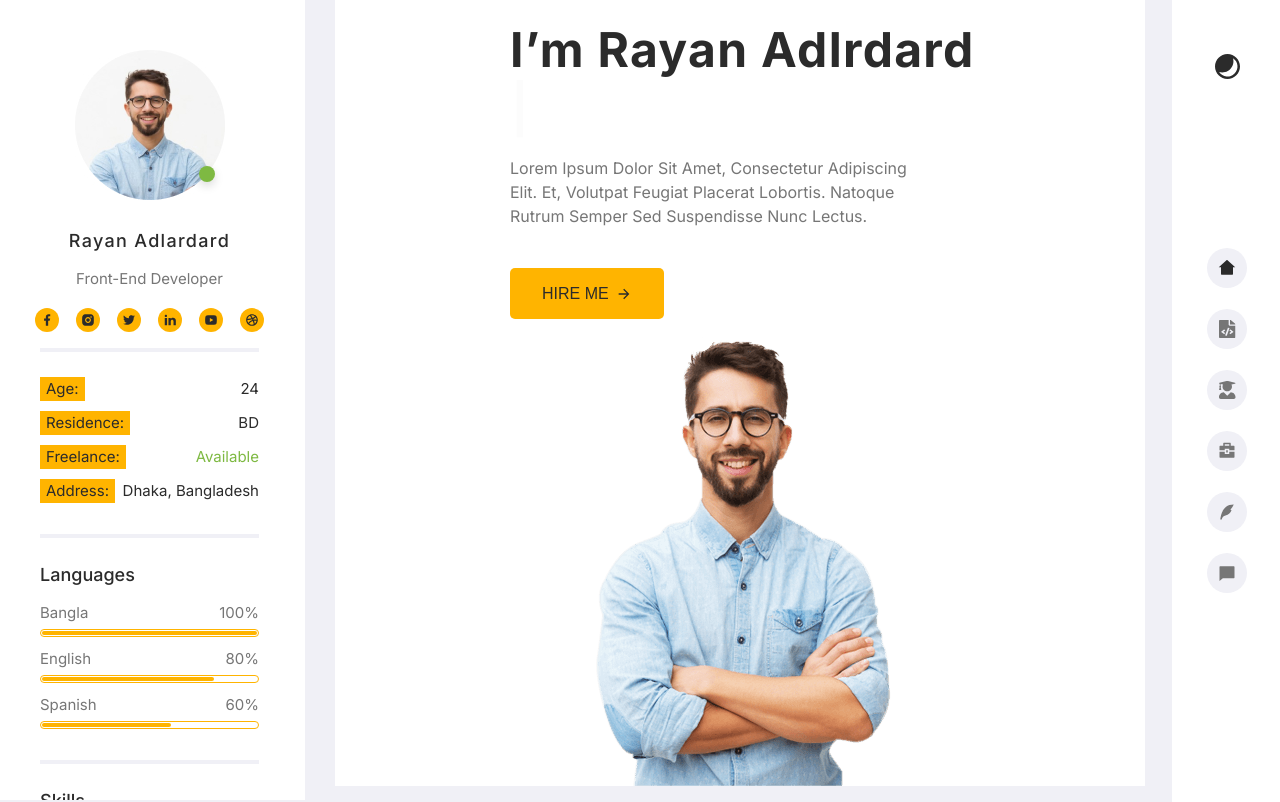
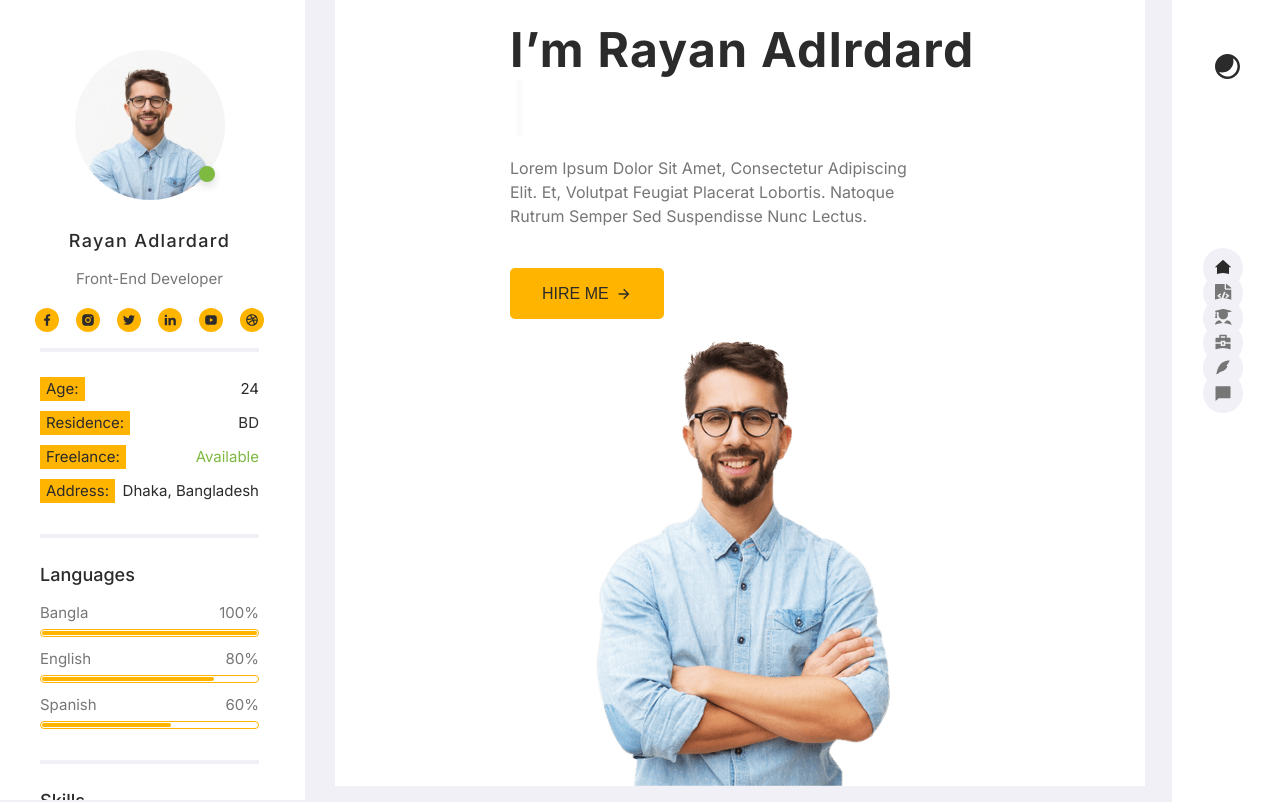
Before and after one commit to KatyKartasava/Project-12, a React app: page / in a window 1280 px wide. Shown: the top 802 px of the page. Built offline with nearby package versions, Linux system fonts and the light colour scheme.

Commit message:
add Tooltip

```diff
--- a/src/layout/header/headerMenu/HeaderMenu_Styles.ts
+++ b/src/layout/header/headerMenu/HeaderMenu_Styles.ts
@@ -387,6 +387,32 @@ const ThemeButton = styled.button`
     }
 `
 
+const Tooltip = styled.span`
+    position: absolute;
+    top: 100%;
+    left: 0;
+    background-color: black;
+    color: white;
+    padding: 6px 10px;
+    font-size: 12px;
+    white-space: nowrap;
+    opacity: 0;
+    pointer-events: none;
+    transition: opacity 0.2s ease;
+    margin-bottom: 6px;
+    z-index: 10;
+`
+
+const IconWrapper = styled.div`
+    position: relative;
+    display: inline-block;
+    cursor: pointer;
+
+    &:hover ${Tooltip} {
+        opacity: 1;
+    }
+`
+
 export const S = {
     DesktopMenu,
     PhotoWrapper,
@@ -400,5 +426,7 @@ export const S = {
     ListItem,
     Item,
     Link,
-    ThemeButton
+    ThemeButton,
+    IconWrapper,
+    Tooltip
 }
--- a/src/layout/header/headerMenu/rightMenu/RightMenu.tsx
+++ b/src/layout/header/headerMenu/rightMenu/RightMenu.tsx
@@ -2,7 +2,16 @@ import React from 'react';
 import { Icon } from "../../../../components/icon/Icon";
 import { S } from "../HeaderMenu_Styles";
 
-const listItems = ['home', 'services', 'cv', 'portfolio', 'blog', 'contact'];
+// const listItems = ['home', 'services', 'cv', 'portfolio', 'blog', 'contact'];
+
+const listItems = [
+    {title: 'Home', href: 'home'},
+    {title: 'Services', href: 'services'},
+    {title: 'CV', href: 'cv'},
+    {title: 'Portfolio', href: 'portfolio'},
+    {title: 'Blog', href: 'blog'},
+    {title: 'Contact', href: 'contact'}
+];
 
 export const RightMenu: React.FC = () => {
     return (
@@ -12,11 +21,14 @@ export const RightMenu: React.FC = () => {
             </S.ThemeButton>
             <S.ListItem>
                 {listItems.map((item, index) => (
-                    <S.Item key={index}>
-                        <S.Link href={`#${item}`}>
-                            <Icon iconId={item} width={'18'} height={'18'} viewBox={'0 0 18 18'} />
-                        </S.Link>
-                    </S.Item>
+                    <S.IconWrapper>
+                        <S.Item key={index}>
+                            <S.Link href={`#${item}`}>
+                                <Icon iconId={item.href} width={'18'} height={'18'} viewBox={'0 0 18 18'} />
+                            </S.Link>
+                        </S.Item>
+                        <S.Tooltip>{item.title}</S.Tooltip>
+                    </S.IconWrapper>
                 ))}
             </S.ListItem>
         </S.RightMenu>
```
